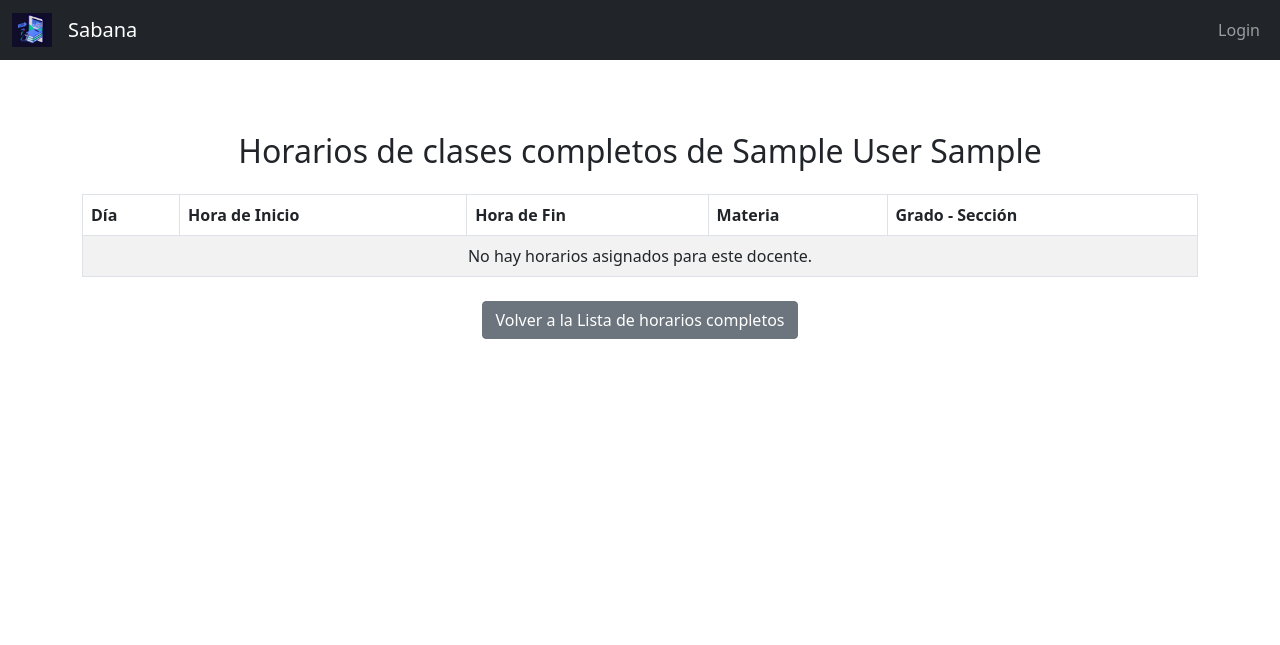
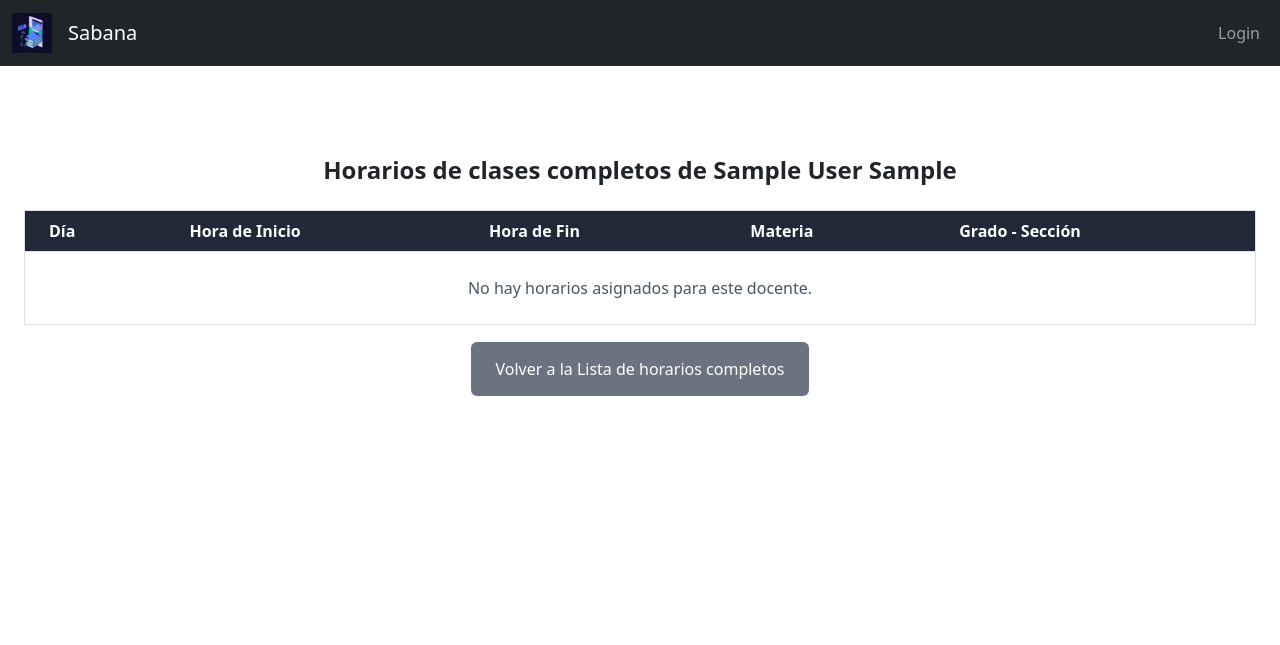
Before and after one commit to RR20102/DSI2024-SABANAPROYECT, a Django app: a page that uses accounts/templates/accounts/ver_horario_completo.html in a window 1280 px wide. Shown: the top 645 px of the page. Run offline with Django 3.2, Linux system fonts and the light colour scheme; tables that the repository leaves empty hold one stand-in row (values such as "Sample post"); some libraries are stand-ins or nearby versions.

Commit message:
Cambios Estéticos
Cambios a los HTML de Horarios de Clases y textos de Menú Admin

```diff
--- a/accounts/templates/accounts/horario_docente.html
+++ b/accounts/templates/accounts/horario_docente.html
@@ -2,6 +2,7 @@
 {% block extra_css %}
 <link href="https://cdn.jsdelivr.net/npm/tailwindcss@2.2.19/dist/tailwind.min.css" rel="stylesheet">
 {% endblock %}
+{% block title %} Horario Clases {% endblock %}
 {% block content %}
 <div class="container mx-auto mt-8">
     <h2 class="text-center text-3xl font-bold mb-4">Tus Horarios de Clases</h2>
--- a/accounts/templates/accounts/horario_estudiante.html
+++ b/accounts/templates/accounts/horario_estudiante.html
@@ -2,6 +2,7 @@
 {% block extra_css %}
 <link href="https://cdn.jsdelivr.net/npm/tailwindcss@2.2.19/dist/tailwind.min.css" rel="stylesheet">
 {% endblock %}
+{% block title %} Horario Clases {% endblock %}
 {% block content %}
 <div class="container mx-auto mt-8">
     <h2 class="text-center text-3xl font-bold mb-4">Tus Horarios de Clases</h2>
--- a/accounts/templates/accounts/lista_horarios.html
+++ b/accounts/templates/accounts/lista_horarios.html
@@ -33,7 +33,7 @@
                 <td>{{ docente_materia.id_matrgrasec.id_gradoseccion.grado.nombreGrado }}</td>
                 <td>{{ docente_materia.id_matrgrasec.id_gradoseccion.seccion.nombreSeccion }}</td>
                 <td>
-                    <a href="{% url 'ver_horarios' docente_materia.id_doc_mat_grado %}" class="btn btn-info">Visualizar</a>
+                    <a href="{% url 'ver_horarios' docente_materia.id_doc_mat_grado %}" class="btn btn-outline-primary">Visualizar</a>
                 </td>
                 <td>
             </tr>
--- a/accounts/templates/accounts/ver_horario_completo.html
+++ b/accounts/templates/accounts/ver_horario_completo.html
@@ -1,37 +1,44 @@
 {% extends "accounts/templates/accounts/base.html" %}
 
+{% block extra_css %}
+<link href="https://cdn.jsdelivr.net/npm/tailwindcss@2.2.19/dist/tailwind.min.css" rel="stylesheet">
+{% endblock %}
+{% block title %} Horario Clases {% endblock %}
 {% block content %}
-<div class="container mt-5">
-    <h2 class="text-center mb-4">Horarios de clases completos de {{ docente.nombreDocente }} {{ docente.apellidoDocente }}</h2>
+<div class="container mx-auto mt-10 p-4">
+    <h2 class="text-2xl text-center mb-6 font-bold">Horarios de clases completos de {{ docente.nombreDocente }} {{ docente.apellidoDocente }}</h2>
 
-    <table class="table table-bordered table-striped">
-        <thead class="thead-dark">
+    <div class="overflow-x-auto">
+        <table class="min-w-full bg-white border border-gray-200 shadow-md">
+            <thead class="bg-gray-800 text-white">
                 <tr>
-                <th>Día</th>
-                <th>Hora de Inicio</th>
-                <th>Hora de Fin</th>
-                <th>Materia</th>
-                <th>Grado - Sección</th>
+                    <th class="py-2 px-4 border-b">Día</th>
+                    <th class="py-2 px-4 border-b">Hora de Inicio</th>
+                    <th class="py-2 px-4 border-b">Hora de Fin</th>
+                    <th class="py-2 px-4 border-b">Materia</th>
+                    <th class="py-2 px-4 border-b">Grado - Sección</th>
                 </tr>
             </thead>
             <tbody>
                 {% for horario in horarios %}
-            <tr>
-                <td>{{ horario.dia_semana }}</td>
-                <td>{{ horario.hora_inicio|date:"h:i A" }}</td>
-                <td>{{ horario.hora_fin|date:"h:i A" }}</td>
-                <td>{{ horario.docente_materia_grado.id_matrgrasec.id_materia.nombre_materia }}</td>
-                <td>{{ horario.docente_materia_grado.id_matrgrasec.id_gradoseccion }}</td>
+                <tr class="hover:bg-gray-100">
+                    <td class="py-3 px-4 border-b">{{ horario.dia_semana }}</td>
+                    <td class="py-3 px-4 border-b">{{ horario.hora_inicio|date:"h:i A" }}</td>
+                    <td class="py-3 px-4 border-b">{{ horario.hora_fin|date:"h:i A" }}</td>
+                    <td class="py-3 px-4 border-b">{{ horario.docente_materia_grado.id_matrgrasec.id_materia.nombre_materia }}</td>
+                    <td class="py-3 px-4 border-b">{{ horario.docente_materia_grado.id_matrgrasec.id_gradoseccion }}</td>
                 </tr>
                 {% empty %}
                 <tr>
-                <td colspan="5" class="text-center">No hay horarios asignados para este docente.</td>
+                    <td colspan="5" class="text-center py-4 text-gray-600">No hay horarios asignados para este docente.</td>
                 </tr>
                 {% endfor %}
             </tbody>
         </table>
-    <div class="text-center mt-4">
-        <a href="{% url 'lista_docentes' %}" class="btn btn-secondary">Volver a la Lista de horarios completos</a>
+    </div>
+
+    <div class="text-center mt-8">
+        <a href="{% url 'lista_docentes' %}" class="bg-gray-500 text-white px-6 py-3 rounded-md hover:bg-gray-700">Volver a la Lista de horarios completos</a>
     </div>
 </div>
 {% endblock %}
```
Also changed, not shown: accounts/templates/accounts/home.html (+4 -4 lines), accounts/templates/accounts/lista_horarios_completos.html (+8 -4 lines). Lines whose indentation alone changed are shown as unchanged.
